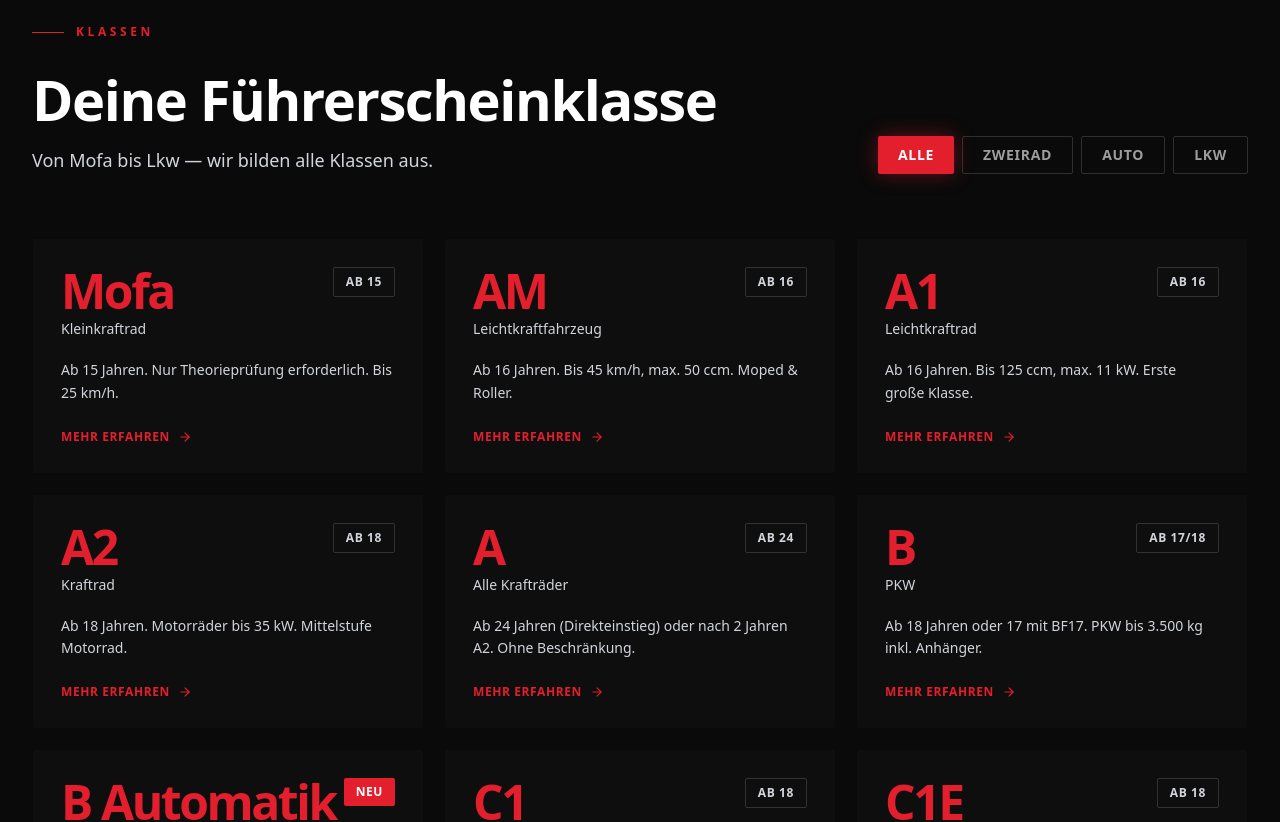
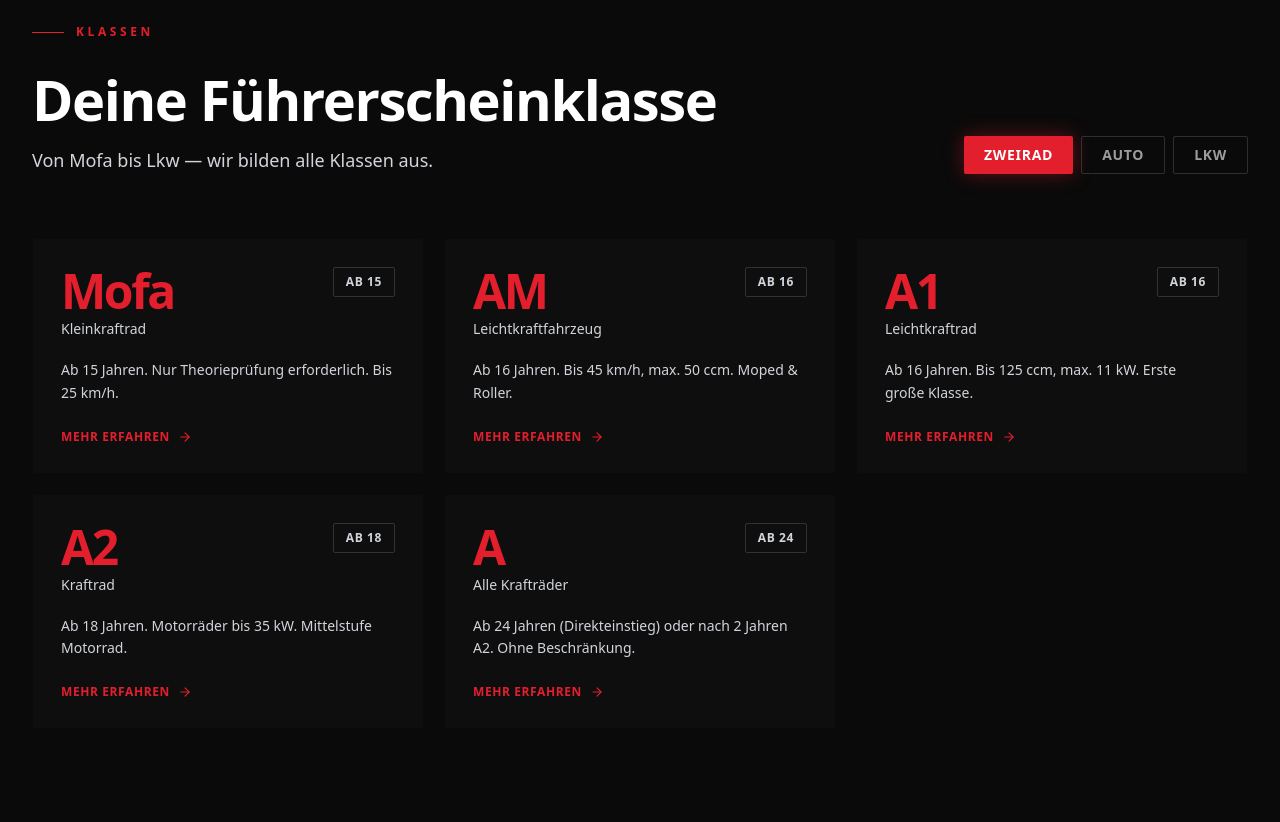
Before and after one commit to Cl-Solutions/No-Limit-Mockup, a React (Vite) app: page / in a window 1280 px wide. Shown: the part 3740-4562 px from the top of the page. Built offline with nearby package versions, Linux system fonts and the light colour scheme.

Commit message:
Remove 'Alle' filter — show one category at a time
Default view is now Zweirad. Users pick between Zweirad, Auto, Lkw.

Co-Authored-By: Claude Sonnet 4.6 <noreply@anthropic.com>

```diff
--- a/src/components/Classes.tsx
+++ b/src/components/Classes.tsx
@@ -95,7 +95,7 @@ const classes = [
   },
 ];
 
-const filters: Category[] = ['Alle', 'Zweirad', 'Auto', 'Lkw'];
+const filters: Category[] = ['Zweirad', 'Auto', 'Lkw'];
 
 interface GlowCardProps {
   cls: typeof classes[0];
@@ -192,9 +192,9 @@ function GlowCard({ cls, index }: GlowCardProps) {
 export default function Classes() {
   const ref = useRef(null);
   const inView = useInView(ref, { once: true, margin: '-80px' });
-  const [active, setActive] = useState<Category>('Alle');
+  const [active, setActive] = useState<Category>('Zweirad');
 
-  const filtered = active === 'Alle' ? classes : classes.filter((c) => c.category === active);
+  const filtered = classes.filter((c) => c.category === active);
 
   return (
     <section id="fuehrerscheine" className="py-16 md:py-32 bg-white dark:bg-[#0A0A0A] relative overflow-hidden transition-colors duration-300">
```
